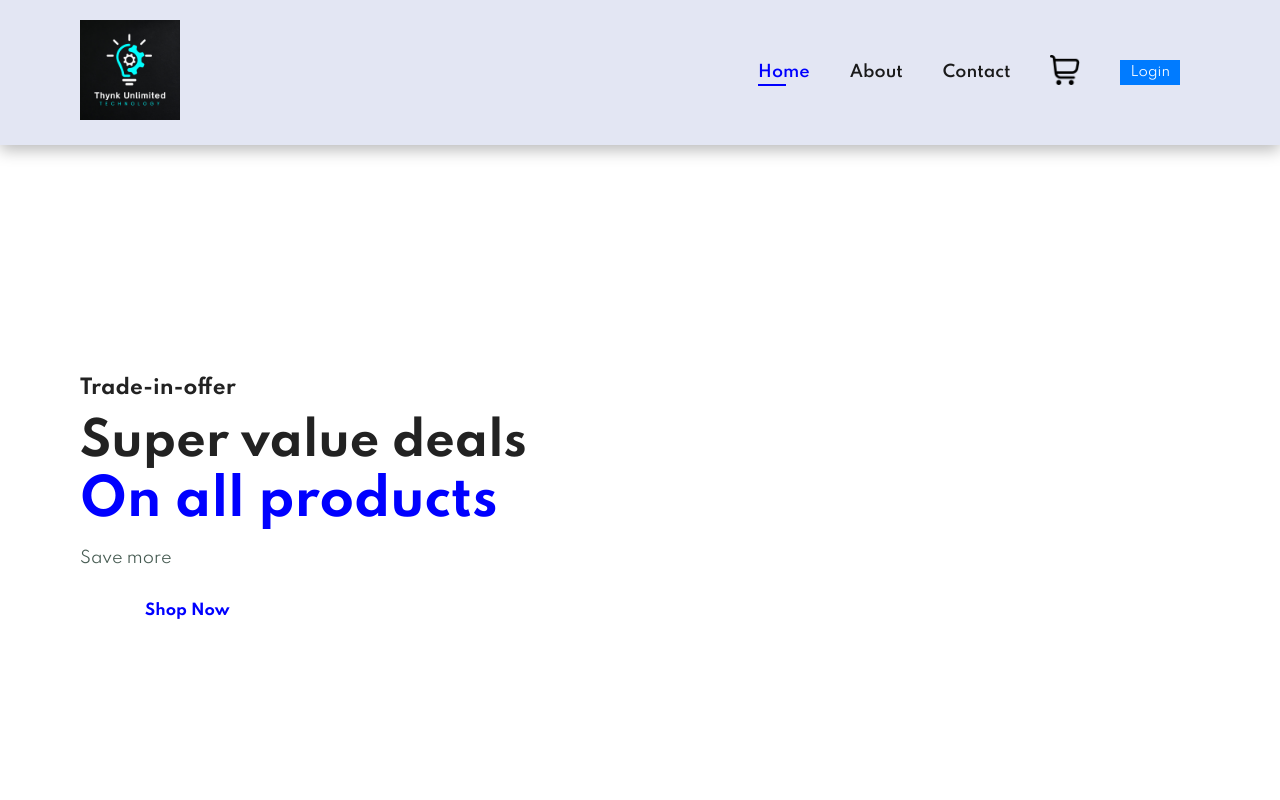
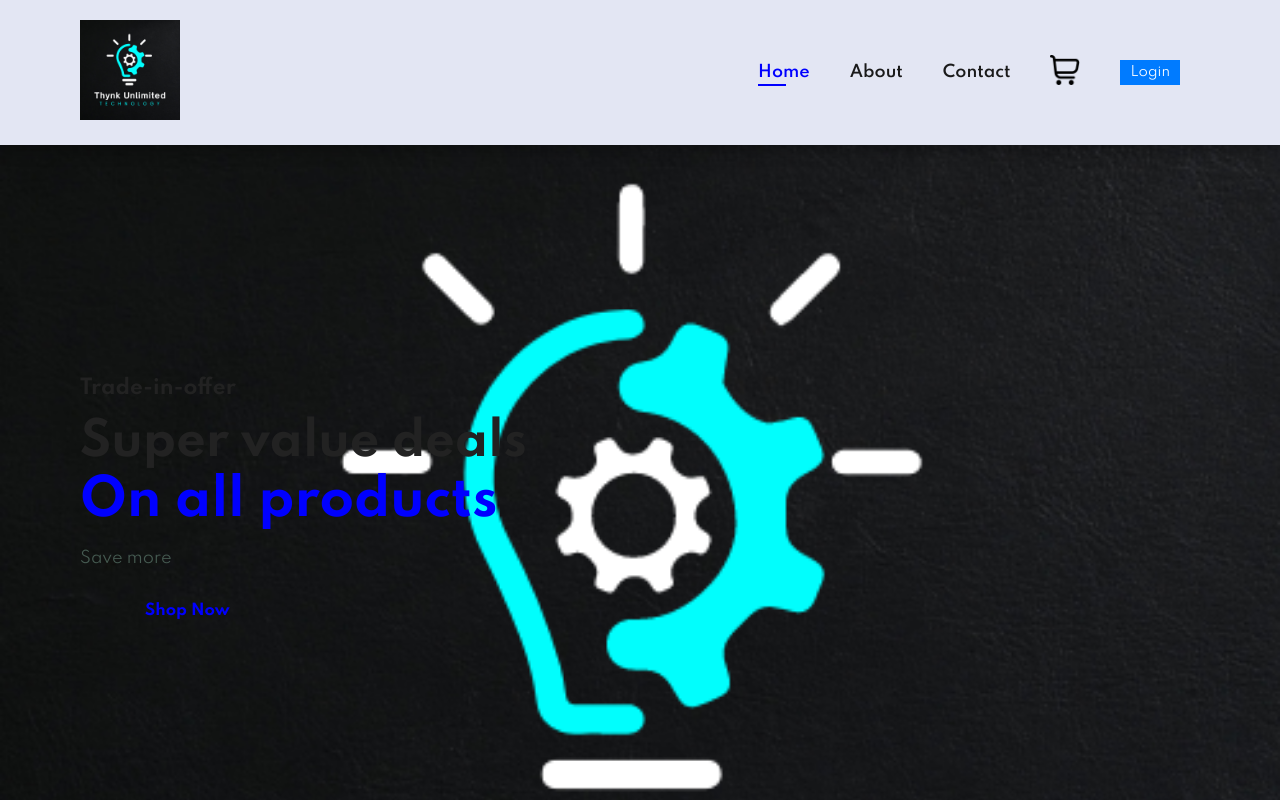
Before and after one commit to katdev16/Perfume-Shop, a React (Create React App) app in the folder Frontend/client/: page / in a window 1280 px wide. Shown: the top 800 px of the page. Built offline with nearby package versions, Linux system fonts and the light colour scheme; no server answers.

Commit message:
dockerfile added

```diff
--- a/Frontend/client/src/App.js
+++ b/Frontend/client/src/App.js
@@ -1,4 +1,4 @@
-import React, { useState, useRef } from "react";
+import React, { useState, useRef, useEffect } from "react";
 import { BrowserRouter as Router, Route, Routes } from "react-router-dom";
 
 import Header from "./components/Header";
@@ -15,10 +15,18 @@ import '@fortawesome/fontawesome-free/css/all.min.css';
 import ProductDetails from "./components/ProductDetails";
 
 
-function App() {
-  const [isLoggedIn, setIsLoggedIn] = useState(false);
+function App() {  const [isLoggedIn, setIsLoggedIn] = useState(false);
   const [userId, setUserId] = useState(null);
   const [showLoginForm, setShowLoginForm] = useState(false);
+
+  // Check login state on component mount
+  useEffect(() => {
+    const storedUserId = localStorage.getItem("userId");
+    if (storedUserId) {
+      setIsLoggedIn(true);
+      setUserId(storedUserId);
+    }
+  }, []);
 
   // Toggle login form visibility
   const handleLoginClick = () => {
@@ -34,6 +42,7 @@ function App() {
   const handleLoginSuccess = (userId) => {
     setUserId(userId);
     setIsLoggedIn(true);
+    localStorage.setItem("userId", userId); // Store userId in localStorage
     setShowLoginForm(false); // Close the login form on success
   };
 
@@ -41,6 +50,7 @@ function App() {
   const handleLogout = () => {
     setIsLoggedIn(false);
     setUserId(null);
+    localStorage.removeItem("userId"); // Remove userId from localStorage
   };
   const footerRef = useRef(null);
   const [showLogin, setShowLogin] = useState(false); // ✅ Manage Login Popup
@@ -48,7 +58,16 @@ function App() {
   return (
     <Router>
       <div className="app-container">
-        <Header scrollToFooter={footerRef} onLoginClick={() => setShowLogin(true)} />
+        {/* <Header scrollToFooter={footerRef} onLoginClick={() => setShowLogin(true)}  /> */}
+        <Header
+        // scrollToFooter={footerRef} onLoginClick={() => setShowLogin(true)
+        onLoginClick={handleLoginClick}
+        isLoggedIn={isLoggedIn}
+        onLogout={handleLogout}
+      />
+       {showLoginForm && (
+        <LoginForm onClose={handleCloseLoginForm} onLoginSuccess={handleLoginSuccess} />
+      )}
         <Routes>
           <Route
             path="/"
--- a/Frontend/client/src/assets/styles/global.css
+++ b/Frontend/client/src/assets/styles/global.css
@@ -78,6 +78,13 @@ body{
     position: relative;
 }
 
+#hero {
+    height: 90vh;
+    width: 100%;
+    background-size: cover;
+    background-position: center;
+}
+
 #feature{
     background-color: aliceblue;
 }
@@ -120,7 +127,8 @@ body{
 
 /* Home Page */
 #hero{
-    /* background-image: url('/img/StockCake-Crystal\ Perfume\ Bottle_1719137739.jpg'); */
+    /* background-image: url(${perfumeImage}); */
+
     height: 90vh;
     width: 100;
     color: aliceblue;
--- a/Frontend/client/src/components/Cart.js
+++ b/Frontend/client/src/components/Cart.js
@@ -20,9 +20,11 @@ const Cart = () => {
   ];
 
   const [cartItems, setCartItems] = useState([]);
+  const userId = localStorage.getItem("userId");
+  console.log(`userid ${userId}`)
 
   useEffect(() => {
-    fetch("http://localhost:8080/cart/1") // Adjust URL if needed
+    fetch(`http://localhost:8080/cart/${userId}`) // Adjust URL if needed
       .then((response) => response.json())
       .then((data) => {
         console.log("--------")
--- a/Frontend/client/src/components/Header.js
+++ b/Frontend/client/src/components/Header.js
@@ -3,7 +3,7 @@ import { Link } from "react-router-dom";
 import logo from "../img/Blue Modern Technology & Gaming Logo.png";
 import cartIcon from "../img/shopping-cart.png";
 
-const Header = ({ scrollToFooter, onLoginClick }) => {
+const Header = ({ scrollToFooter, onLoginClick, isLoggedIn, onLogout }) => {
   return (
     <header id="header">
       <a href="#">
@@ -28,14 +28,16 @@ const Header = ({ scrollToFooter, onLoginClick }) => {
               <img src={cartIcon} className="shopping-cart" alt="Cart" />
             </Link>
           </li>
-          {/* ✅ Login Button */}
+          {/* Login or Logout Button */}
           <li>
-            <button className="login-btn" onClick={onLoginClick}>Login</button>
+            <button className="login-btn" onClick={isLoggedIn ? onLogout : onLoginClick}>
+              {isLoggedIn ? "Logout" : "Login"}
+            </button>
           </li>
         </ul>
       </nav>
     </header>
   );
-}
+};
 
 export default Header;
--- a/Frontend/client/src/components/Hero.js
+++ b/Frontend/client/src/components/Hero.js
@@ -1,9 +1,10 @@
 import React from "react";
 import "./Hero.css"; // Custom styles for Hero if needed
+import perfumeImage from "../img/Blue Modern Technology & Gaming Logo.png";
 
 function Hero() {
   return (
-    <section id="hero">
+    <section id="hero"  style={{ backgroundImage: `url(${perfumeImage})` }}>
       <h4>Trade-in-offer</h4>
       <h2>Super value deals</h2>
       <h1>On all products</h1>
--- a/Frontend/client/src/components/LoginForm.js
+++ b/Frontend/client/src/components/LoginForm.js
@@ -3,7 +3,7 @@ import "./LoginForm.css";
 import { loginUser, registerUser } from "../services/api";
 import { useNavigate } from "react-router-dom";
 
-const LoginForm = ({ onClose }) => {
+const LoginForm = ({ onClose, onLoginSuccess }) => {
   const [isSignup, setIsSignup] = useState(false);
   const [email, setEmail] = useState("");
   const [password, setPassword] = useState("");
@@ -25,6 +25,7 @@ const LoginForm = ({ onClose }) => {
       const userData = await loginUser({ email, password });
       setUserId(userData.id);
       setSuccess("Login successful!");
+      onLoginSuccess(userData.id); // Notify parent about successful login
       navigate("/", { state: { userId: userData.id } });
     } catch (err) {
       setError(err.message);
```
Also changed, not shown: 1 other file (tests, documents, lock files or other folders).
